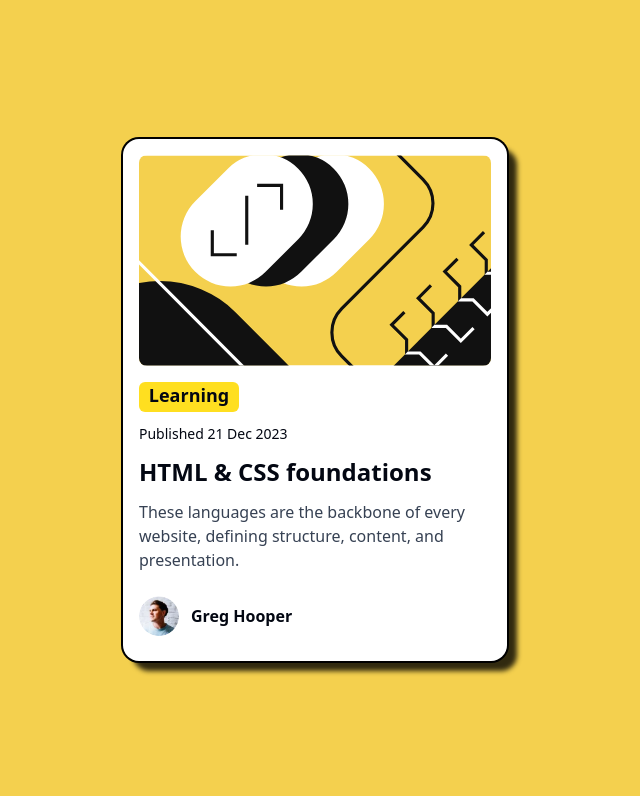
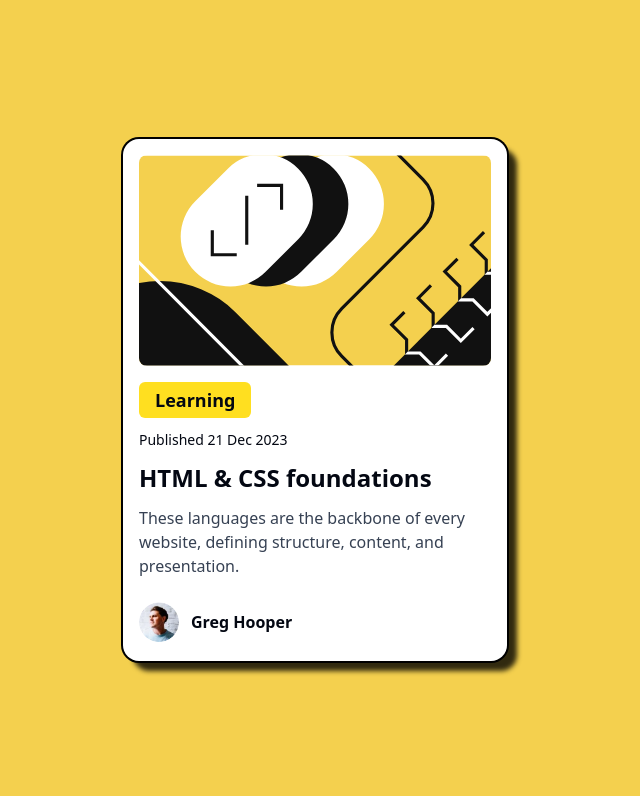
Before and after one commit to SaadYasin/frontend-mentor-blog-previw-card-master, a plain HTML site: page index.html in a window 1280 px wide. Shown: the top 796 px of the page, without its empty margins (325-965 px from the left). Drawn offline with nearby package versions, Linux system fonts and the light colour scheme.

Commit message:
scond commit-remove button tag

```diff
--- a/index.html
+++ b/index.html
@@ -23,10 +23,10 @@
              class="rounded-lg"
              >
              <div class="content mt-4 flex flex-col gap-3 justify-start">
-              <button class="text-lg text-gray-950 font-bold leading-[1.5] gap-1 bg-yellow-300 w-[100px] h-[30px] pb-4 align-middle rounded-md">Learning</button>
-              <h3 class="text-sm text-gray-950">Published 21 Dec 2023</h3>
-              <h1 class="text-2xl text-gray-950 font-extrabold group-hover:text-yellow-400 cursor-pointer transition-colors duration-300 ease-in-out">HTML & CSS foundations</h1>
-              <p class="text-md text-gray-700">These languages are the backbone of every website, defining structure, content, and presentation.</p>
+                <span class="text-lg text-gray-950 font-bold w-fit px-4 py-1 bg-yellow-300 rounded-md">Learning</span>
+                <h3 class="text-sm text-gray-950">Published 21 Dec 2023</h3>
+                <h1 class="text-2xl text-gray-950 font-extrabold group-hover:text-yellow-400 cursor-pointer transition-colors duration-300 ease-in-out">HTML & CSS foundations</h1>
+                <p class="text-md text-gray-700">These languages are the backbone of every website, defining structure, content, and presentation.</p>
              </div>
              <div class="avatar flex items-center md:-mt-2">
               <img src="./src/assets/images/image-avatar.webp" alt="Avatar image" class="w-10 h-10 rounded-full mt-8">
```
Also changed, not shown: 1 other file.
